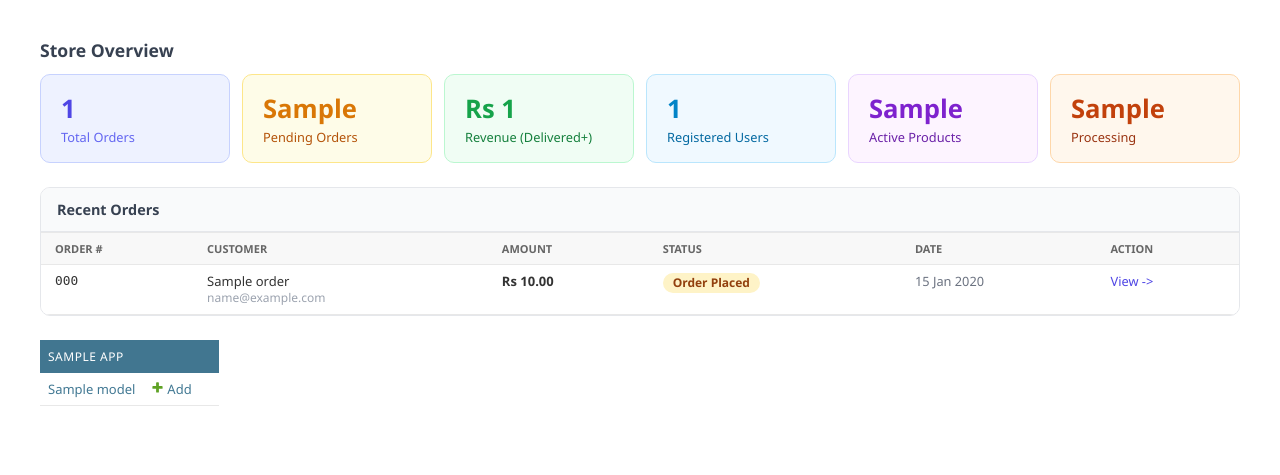
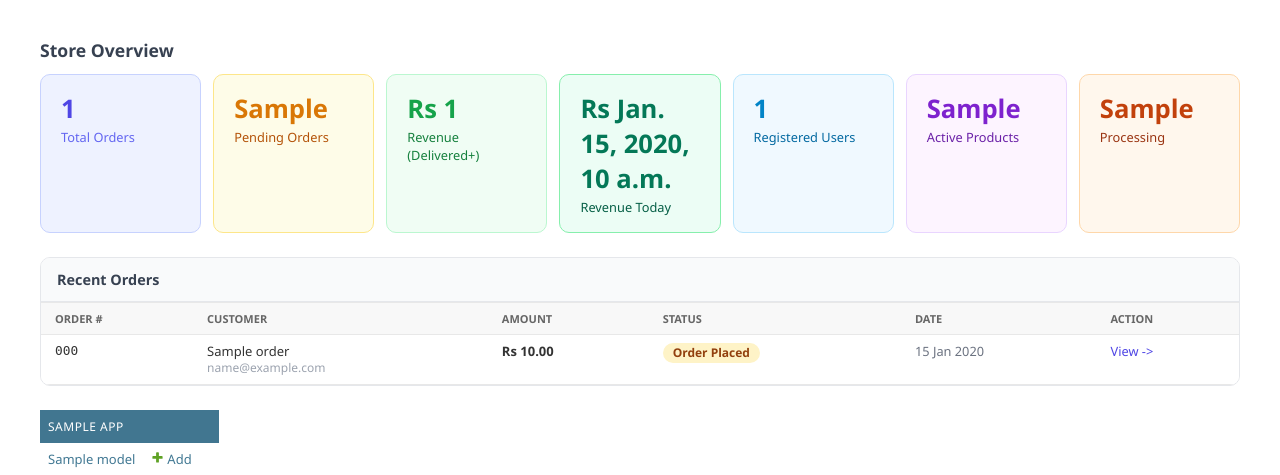
Before and after one commit to agm024/studious-spork, a Django app: template main/backend/templates/admin/index.html in a window 1280 px wide. Shown: the part 92-567 px from the top of the page. Run offline with Django 5.2, Linux system fonts and the light colour scheme; tables that the repository leaves empty hold one stand-in row (values such as "Sample post"); the template is opened without the code that fills it: values that come from a table or form of the project are taken from there, most other values are stand-ins (such as "Sample title", 1, 10 or a date in 2020); parts of the project's set-up code (start-up, migrations or seed data) failed here and were passed over.

Commit message:
Add today's revenue display to admin dashboard

```diff
--- a/main/backend/templates/admin/index.html
+++ b/main/backend/templates/admin/index.html
@@ -18,6 +18,10 @@
     <div style="background:#f0fdf4;border:1px solid #bbf7d0;border-radius:10px;padding:16px 20px;">
       <div style="font-size:1.6rem;font-weight:700;color:#16a34a;">Rs {{ dashboard_stats.total_revenue_display }}</div>
       <div style="font-size:0.8rem;color:#15803d;font-weight:500;margin-top:2px;">Revenue (Delivered+)</div>
+    </div>
+    <div style="background:#ecfdf5;border:1px solid #86efac;border-radius:10px;padding:16px 20px;">
+      <div style="font-size:1.6rem;font-weight:700;color:#047857;">Rs {{ dashboard_stats.today_revenue_display }}</div>
+      <div style="font-size:0.8rem;color:#065f46;font-weight:500;margin-top:2px;">Revenue Today</div>
     </div>
     <div style="background:#f0f9ff;border:1px solid #bae6fd;border-radius:10px;padding:16px 20px;">
       <div style="font-size:1.6rem;font-weight:700;color:#0284c7;">{{ dashboard_stats.total_users }}</div>
```
